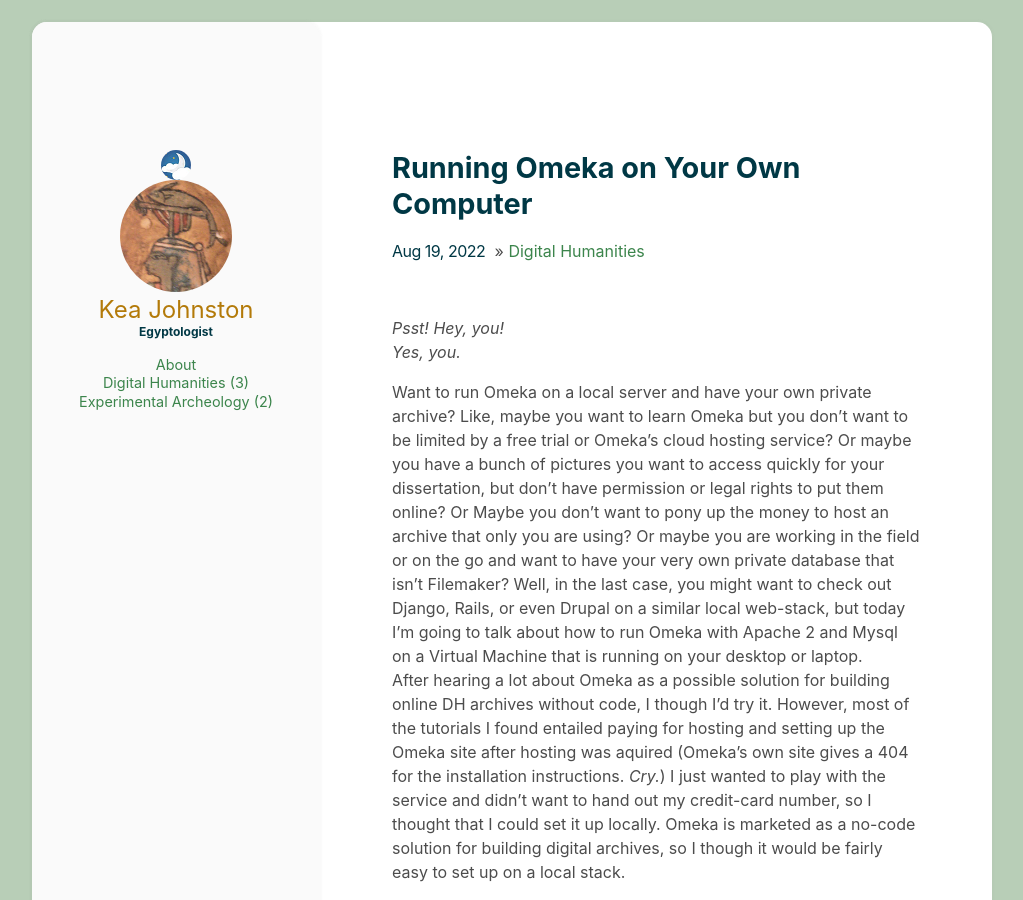
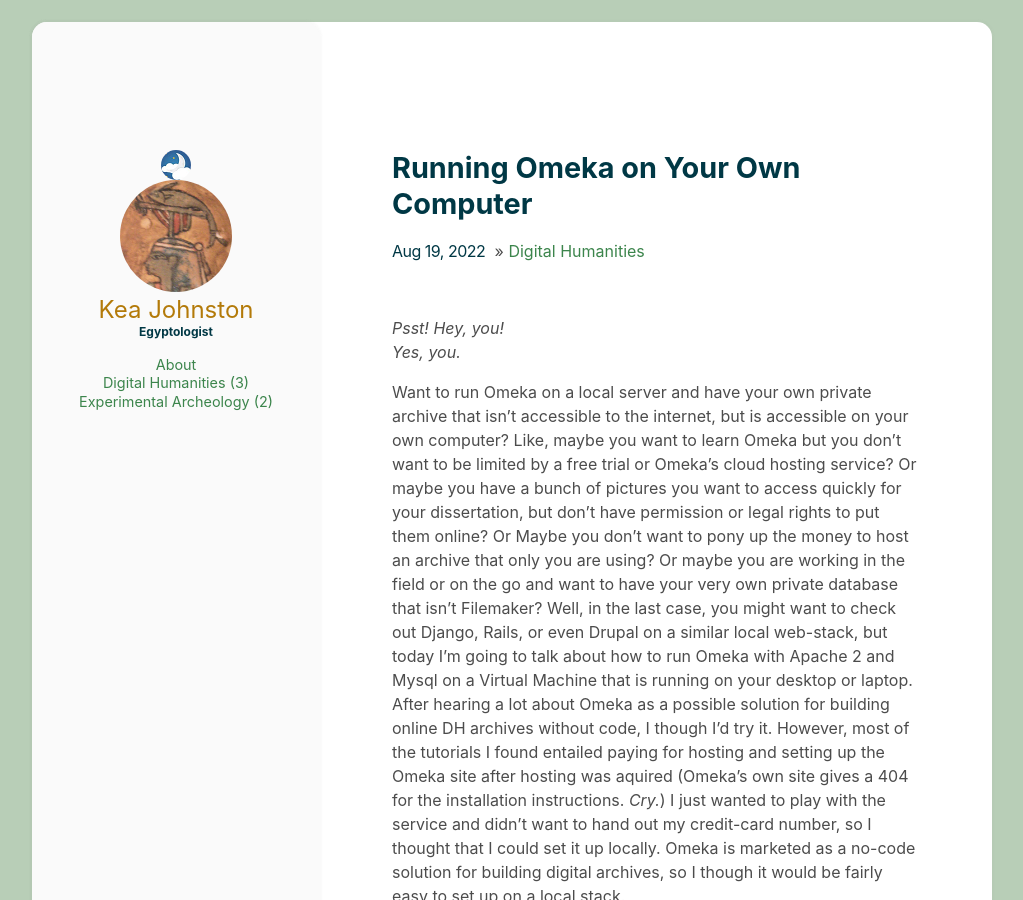
Before and after one commit to nanythemummy/nanythemummy.github.io, a Jekyll site: the page built from _posts/2022-8-19-omeka-locally.md, in a window 1280 px wide and 900 px high. Shown: the whole window, without its empty margins (128-1151 px from the left). Built offline with Jekyll 4.4.1, drawn with Linux system fonts in a browser that asks for light colours; some of the changed text lies outside the part shown.

Commit message:
Added a few corrections

```diff
--- a/_posts/2022-8-19-omeka-locally.md
+++ b/_posts/2022-8-19-omeka-locally.md
@@ -7,7 +7,7 @@ author: Kea
 _Psst! Hey, you!_
 _Yes, you._
 
- Want to run Omeka on a local server and have your own private archive? Like, maybe you want to learn Omeka but you don't want to be limited by a free trial or Omeka's cloud hosting service? Or maybe you have a bunch of pictures you want to access quickly for your dissertation, but don't have permission or legal rights to put them online? Or Maybe you don't want to pony up the money to host an archive that only you are using? Or maybe you are working in the field or on the go and want to have your very own private database that isn't Filemaker? Well, in the last case, you might want to check out Django, Rails, or even Drupal on a similar local web-stack, but today I'm going to talk about how to run Omeka with Apache 2 and Mysql on a Virtual Machine that is running on your desktop or laptop.
+ Want to run Omeka on a local server and have your own private archive that isn't accessible to the internet, but is accessible on your own computer? Like, maybe you want to learn Omeka but you don't want to be limited by a free trial or Omeka's cloud hosting service? Or maybe you have a bunch of pictures you want to access quickly for your dissertation, but don't have permission or legal rights to put them online? Or Maybe you don't want to pony up the money to host an archive that only you are using? Or maybe you are working in the field or on the go and want to have your very own private database that isn't Filemaker? Well, in the last case, you might want to check out Django, Rails, or even Drupal on a similar local web-stack, but today I'm going to talk about how to run Omeka with Apache 2 and Mysql on a Virtual Machine that is running on your desktop or laptop.
 <!--more-->
 After hearing a lot about Omeka as a possible solution for building online DH archives without code, I though I'd try it.  However, most of the tutorials I found entailed paying for hosting and setting up the Omeka site after hosting was aquired (Omeka's own site gives a 404 for the installation instructions. *Cry.*) I just wanted to play with the service and didn't want to hand out my credit-card number, so I thought that I could set it up locally. Omeka is marketed as a no-code solution for building digital archives, so I though it would be fairly easy to set up on a local stack.
 
@@ -31,8 +31,9 @@ In this tutorial, we will be setting up a VM with Omeka, a web-server (Apache2),
 * [Virtual Box](https://www.virtualbox.org/) , which can be obtained by giving your contact info to Oracle who will then [resell it to any opressive or shady entity which will pay.](https://www.lawfareblog.com/data-brokers-and-national-security) Remember, lying is a sin unless it's to a databroker.
 * The provisioining script and vagrant file, which are  [on my github page](https://github.com/nanythemummy/omeka_vm "Kea's Github") Clone or unzip this into a directory of your choice, but remember where it is. I've saved mine in ~/projects/omeka_vm and that is the directory I'll use in this tutorial. So, if you saved your vagrantfile and script somewhere different, substitute that directory for ~/projects/omeka_vm wherever that occurs.
 
-Install and set up Virtualbox, and install vagrant with the installer. Make sure you have disk space on your main hard drive. This is going to take ~ 2 gigs. Open up the terminal.
+Install and set up Virtualbox, and install vagrant with the installer. Make sure you have disk space on your main hard drive. This is going to take ~ 2 gigs.
 Before you boot up your machine, you may want to change the name and password which omeka will use to access the database. To do this, open up the file called vagrantfile that you downloaded from my omeka_vm repo. Open it in Notepad on pc or textedit on Mac. Replace the contents of the "" on the first two lines with your prefered username and password. If you would like a newer or particular version of Omeka or Mysql, enter these in the appropriate spaces here as well.
+Open up the terminal.
 ### On Mac
 
 Click the magnifying glass up in the right hand corner next to the clock and type "terminal" to start the terminal. Then, type:
```
